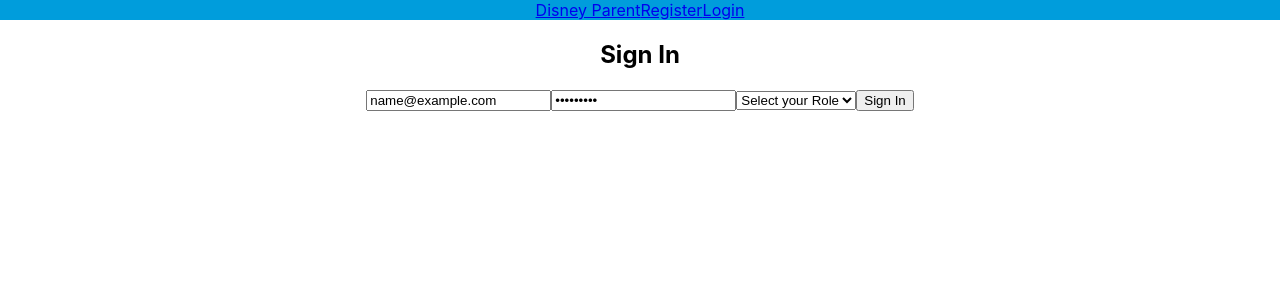
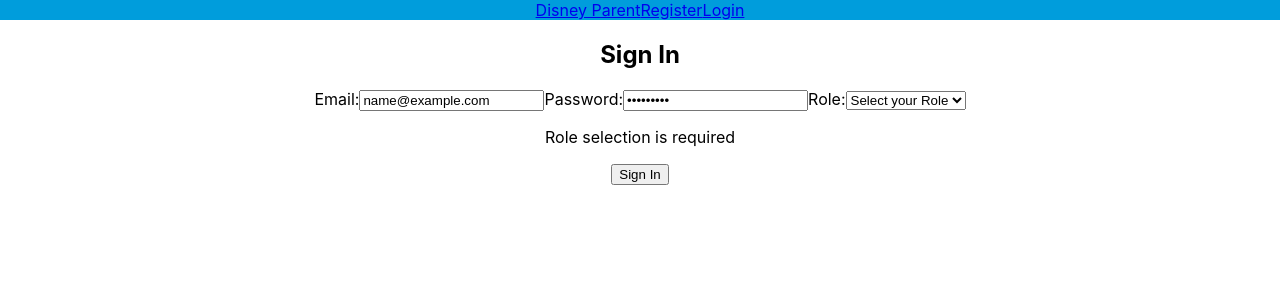
Before and after one commit to Build-Week-Disney-Parent-1/FE-Disney-Parent, a React (Create React App) app in the folder disney-parent/: page /form/signin in a window 1280 px wide. Both pictures are taken after typing "name@example.com", "Sample123" into the empty fields and a click on the button "Sign In". Shown: the top 300 px of the page. Built offline with nearby package versions, Linux system fonts and the light colour scheme.

Commit message:
add yup validation schema and error notifications

```diff
--- a/disney-parent/package.json
+++ b/disney-parent/package.json
@@ -11,7 +11,8 @@
     "react-dom": "^16.12.0",
     "react-router-dom": "^5.1.2",
     "react-scripts": "3.4.0",
-    "styled-components": "^5.0.1"
+    "styled-components": "^5.0.1",
+    "yup": "^0.28.1"
   },
   "scripts": {
     "start": "react-scripts start",
--- a/disney-parent/src/components/SignInForm.js
+++ b/disney-parent/src/components/SignInForm.js
@@ -1,21 +1,30 @@
 import React from 'react';
 import { withFormik, Form, Field } from 'formik';
+import * as Yup from 'yup';
 
-function SignInForm() {
+function SignInForm({ errors, touched }) {
 	return (
 		<Form>
 			<h2>Sign In</h2>
 			<label>
+				Email:
 				<Field type="email" name="email" placeholder="Email" />
+				{touched.email && errors.email && <p>{errors.email}</p>}
 			</label>
 			<label>
+				Password:
 				<Field type="password" name="password" placeholder="Password" />
+				{touched.password && errors.password && <p>{errors.password}</p>}
 			</label>
-			<Field component="select" name="role">
-				<option>Select your Role</option>
-				<option value="parants">Parent</option>
-				<option value="caregivers">Caregiver</option>
-			</Field>
+			<label>
+				Role:
+				<Field component="select" name="role">
+					<option>Select your Role</option>
+					<option value="parants">Parent</option>
+					<option value="caregivers">Caregiver</option>
+				</Field>
+				{touched.role && errors.role && <p>{errors.role}</p>}
+			</label>
 			<button type="submit">Sign In</button>
 		</Form>
 	);
@@ -30,6 +39,19 @@
 		};
 	},
 
+	//======VALIDATION SCHEMA==========
+	validationSchema: Yup.object().shape({
+		email: Yup.string()
+			.email()
+			.required('Email address is required.'),
+		password: Yup.string()
+			.min(6)
+			.required('Password of at least 6 characters is required.'),
+		role: Yup.string()
+			.ensure()
+			.required('Role selection is required')
+	}),
+
 	handleSubmit(values) {
 		console.log(values);
 	}
--- a/disney-parent/src/components/SignUpForm.js
+++ b/disney-parent/src/components/SignUpForm.js
@@ -1,24 +1,36 @@
 import React from 'react';
 import { withFormik, Form, Field } from 'formik';
+import * as Yup from 'yup';
 
-function SignUpForm() {
+function SignUpForm({ errors, touched }) {
 	return (
 		<Form>
 			<h2>Sign Up</h2>
 			<label>
+				First and Last Name
 				<Field type="text" name="username" placeholder="Full name" />
+				{touched.username && errors.username && <p>{errors.username}</p>}
 			</label>
 			<label>
+				Email:
 				<Field type="email" name="email" placeholder="Email" />
+				{touched.email && errors.email && <p>{errors.email}</p>}
 			</label>
 			<label>
+				Password:
 				<Field type="password" name="password" placeholder="Password" />
+				{touched.password && errors.password && <p>{errors.password}</p>}
 			</label>
-			<Field component="select" name="role">
-				<option>Select your Role</option>
-				<option value="parent">Parent</option>
-				<option value="caregiver">Caregiver</option>
-			</Field>
+			<label>
+				Role:
+				<Field component="select" name="role">
+					<option>Select your Role</option>
+					<option value="parent">Parent</option>
+					<option value="caregiver">Caregiver</option>
+				</Field>
+				{touched.role && errors.role && <p>{errors.role}</p>}
+			</label>
+
 			<button type="submit">Sign Up</button>
 		</Form>
 	);
@@ -34,6 +46,20 @@
 		};
 	},
 
+	//======VALIDATION SCHEMA==========
+	validationSchema: Yup.object().shape({
+		username: Yup.string().required('Full name is required.'),
+		email: Yup.string()
+			.email()
+			.required('Email address is required.'),
+		password: Yup.string()
+			.min(6)
+			.required('Password of at least 6 characters is required.'),
+		role: Yup.string()
+			.ensure()
+			.required('Role selection is required')
+	}),
+
 	handleSubmit(values) {
 		console.log(values);
 	}
```
Also changed, not shown: 1 other file (tests, documents, lock files or other folders).
